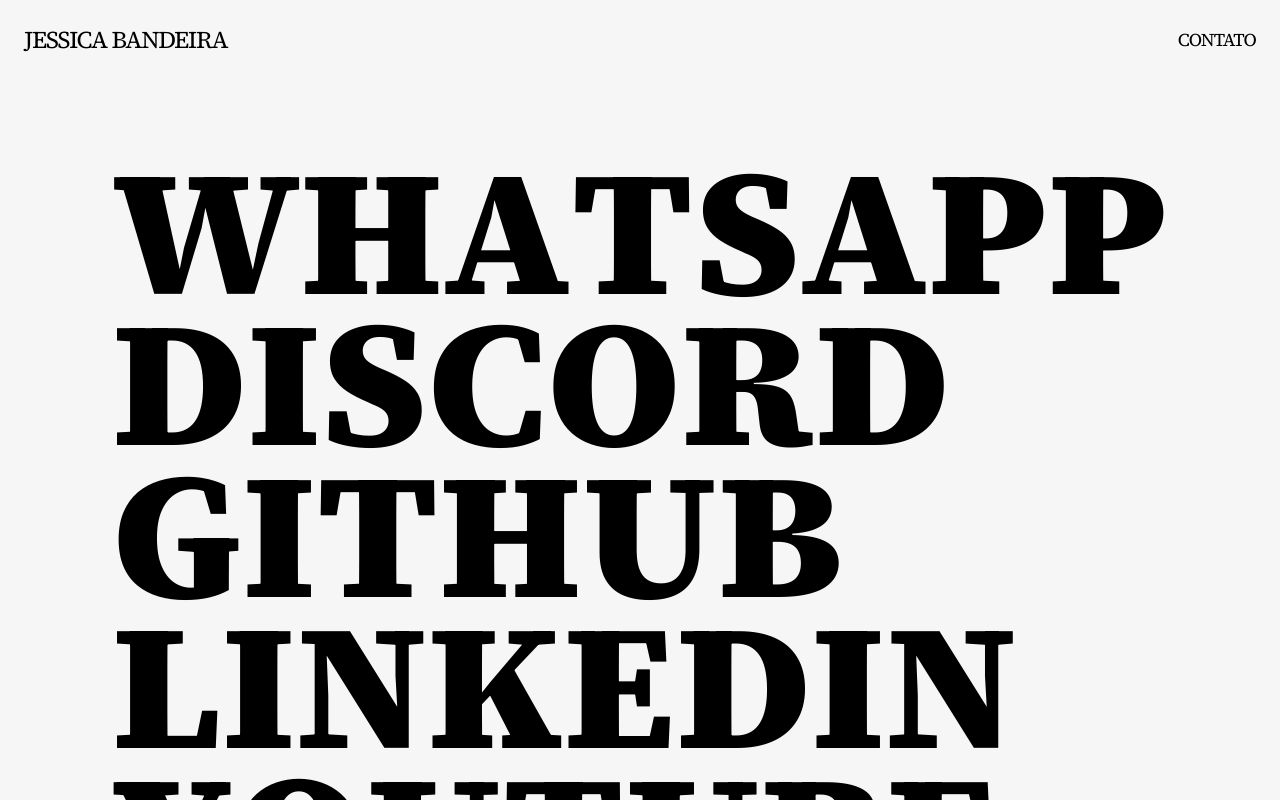
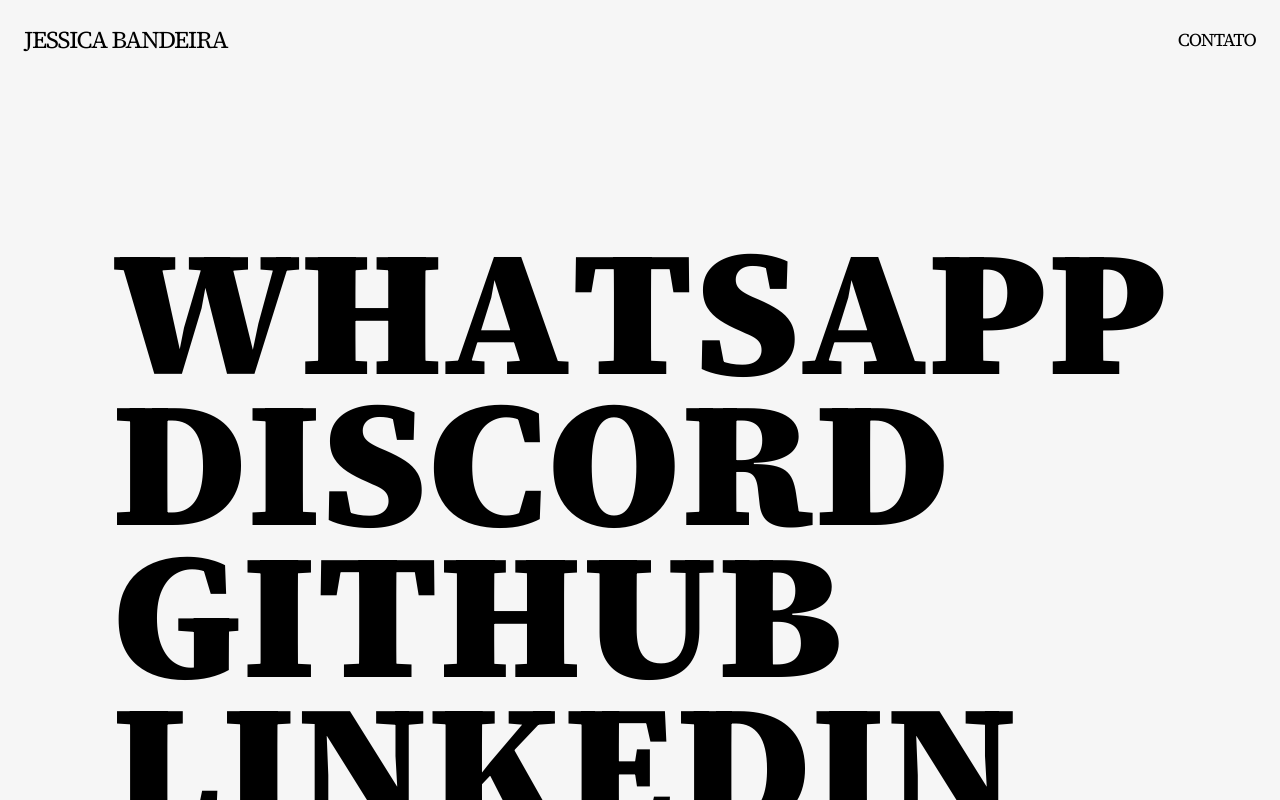
Before and after one commit to jessicasantosb/portfolio, a Next.js app: page /contact in a window 1280 px wide. Shown: the top 800 px of the page. Built offline with nearby package versions, Linux system fonts and the light colour scheme.

Commit message:
style: change contact page height

```diff
--- a/src/app/contact/page.tsx
+++ b/src/app/contact/page.tsx
@@ -2,7 +2,7 @@
 
 export default function Contact() {
   return (
-    <section className="w-full min-h-screen">
+    <section className="w-full min-h-[80vh] pt-20 px-4">
       <RevealLinks />
     </section>
   );
```
